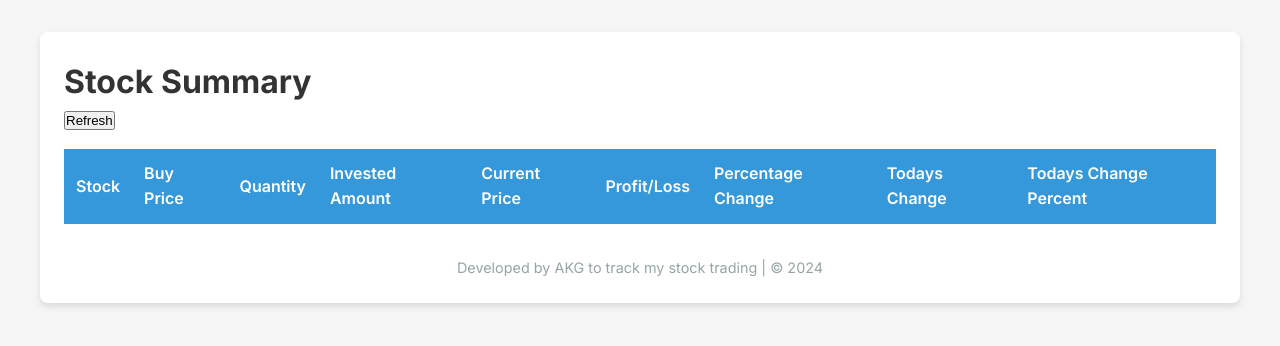
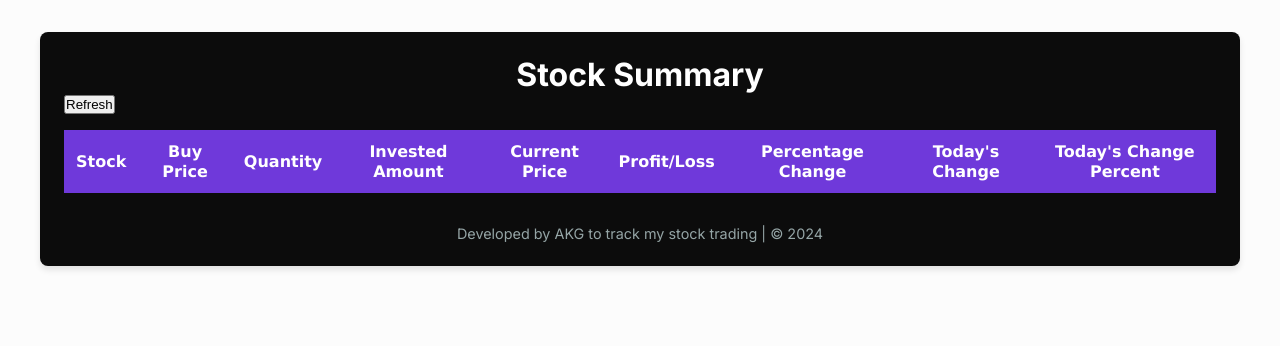
Before and after one commit to abhaygunhalkar/stockholdings, a Flask app: page /stocks in a window 1280 px wide. Shown: the top 346 px of the page. Run offline with Flask 3, Linux system fonts and the light colour scheme; lists and menus that the app fills with data are empty.

Commit message:
modified the code to look perfect. It works great. Working as expected

```diff
--- a/static/CSS/styles.css
+++ b/static/CSS/styles.css
@@ -5,12 +5,12 @@
     box-sizing: border-box;
   }
 
-  /* Font and Base Colors */
+  /* Font and Base Colors . The text color of the main table showing the output - AKG*/
   body {
     font-family: 'Inter', sans-serif;
-    background-color: #f5f5f5;
-    color: #333;
-    line-height: 1.6;
+    background-color: #fcfcfc;
+    color: #ffffff;
+    line-height: 1.2;
   }
 
   /* Container */
@@ -18,7 +18,7 @@
     max-width: 1200px;
     margin: 2rem auto;
     padding: 1.5rem;
-    background: #ffffff;
+    background: #0c0c0c;
     box-shadow: 0px 4px 6px rgba(0, 0, 0, 0.1);
     border-radius: 8px;
   }
@@ -31,14 +31,15 @@
 
   header h1 {
     font-size: 2.5rem;
-    font-weight: 700;
+    font-weight: 500;
     color: #2c3e50;
+    text-align: center;
   }
 
   header p {
     font-size: 1.1rem;
     font-weight: 400;
-    color: #7f8c8d;
+    color: #8d7f8a;
   }
 
   /* Table */
@@ -49,30 +50,33 @@
   }
 
   thead {
-    background-color: #3498db;
+    background-color: #7a3ff1e6;
     color: #fff;
+    font-family: 'Lucida Sans', 'Lucida Sans Regular', 'Lucida Grande', 'Lucida Sans Unicode', Geneva, Verdana, sans-serif;
   }
 
   thead th {
     padding: 0.75rem;
-    text-align: left;
+    text-align: center;
     font-size: 1rem;
-    font-weight: 600;
+    font-weight: 00;
   }
 
   tbody tr {
-    border-bottom: 1px solid #ddd;
+    border-bottom: 1px solid #ffffff;
+    text-align: center;
     transition: background-color 0.3s ease;
   }
 
   tbody tr:hover {
-    background-color: #f2f2f2;
+    background-color: #302d2d;
   }
 
   tbody td {
     padding: 0.75rem;
     font-size: 0.95rem;
-    text-align: left;
+    font-family: 'Segoe UI', Tahoma, Geneva, Verdana, sans-serif;
+    text-align: center;
   }
 
   /* Color Indicators */
--- a/static/JS/stocks.js
+++ b/static/JS/stocks.js
@@ -13,10 +13,10 @@ function fetchStockData() {
                     <td style="color: ${stock['Profit/Loss'] > 0 ? 'green' : 'red'};">
                         ${stock['Profit/Loss']}
                     </td>
-                    <td>${stock['Percentage Change']}</td>
+                    <td>${stock['Percentage Change']}%</td>
                     <td>${stock['Todays Change']}</td>
                     <td style="color: ${stock['Todays Change Percent'] > 0 ? 'green' : 'red'};">
-                        ${stock['Todays Change Percent']}
+                        ${stock['Todays Change Percent']}%
                     </td>
                 </tr>
             `;
--- a/templates/stocks.html
+++ b/templates/stocks.html
@@ -14,9 +14,9 @@
     <script src="/static/JS/stocks.js"></script>
 </head>
 
-<body class="body">
+<body>
     <div class="container">
-        <h1 class="text-center">Stock Summary</h1>
+        <h1 style="text-align: center;">Stock Summary</h1>
         <button id="refresh-btn" class="btn btn-primary mb-3">Refresh</button>
         <table>
             <thead>
@@ -28,8 +28,8 @@
                     <th>Current Price</th>
                     <th>Profit/Loss</th>
                     <th>Percentage Change</th>
-                    <th>Todays Change</th>
-                    <th>Todays Change Percent</th>
+                    <th>Today's Change</th>
+                    <th>Today's Change Percent</th>
                 </tr>
             </thead>
             <tbody id="stock-table-body">
```
Also changed, not shown: 1 other file.
